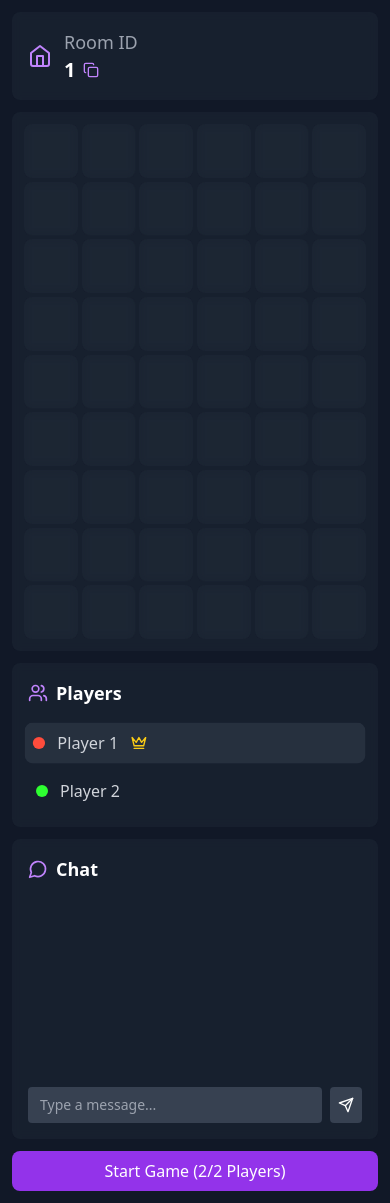
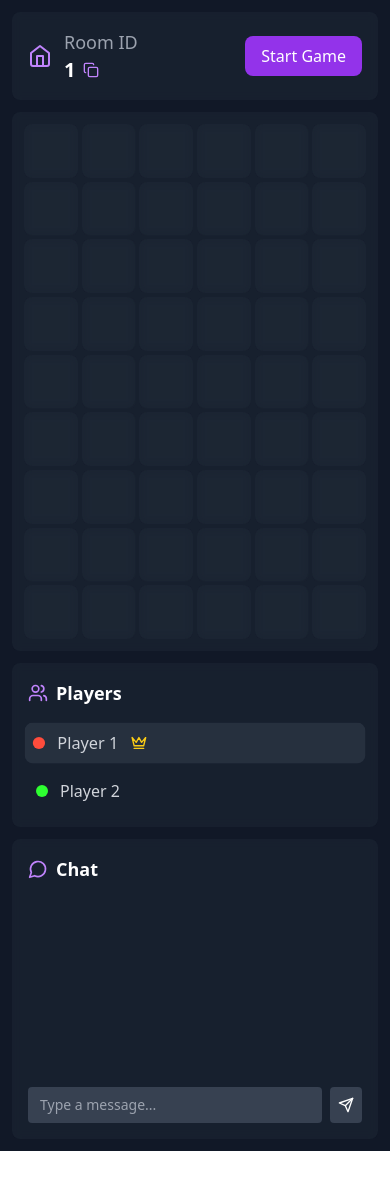
Before and after one commit to zengarv/Chain-Reaction, a React (Vite) app: page /room/1 in a window 390 px wide. After the commit the page ends 1151 px from the top, so only its background shows below. Built offline with nearby package versions, Linux system fonts and the light colour scheme.

Commit message:
Added better placement of Start button for mobile view

```diff
--- a/src/components/GameRoom.tsx
+++ b/src/components/GameRoom.tsx
@@ -170,6 +170,8 @@ const GameRoom: React.FC = () => {
             roomId={roomId || ''}
             playerCount={players.length}
             currentPlayer={currentPlayer}
+            showStartButton={!gameStarted && currentPlayer.isAdmin && players.length >= 2}
+            onStartGame={handleStartGame}
           />
 
           <motion.div className="bg-gray-800/50 backdrop-blur-sm rounded-lg p-3 lg:p-4">
@@ -198,10 +200,10 @@ const GameRoom: React.FC = () => {
 
           {!gameStarted && currentPlayer.isAdmin && (
             <motion.button
-              className="w-full bg-purple-600 text-white py-2 px-4 rounded-lg font-medium
+              className="hidden lg:block w-full bg-purple-600 text-white py-2 px-4 rounded-lg font-medium
                        hover:bg-purple-700 transition-colors disabled:opacity-50 disabled:cursor-not-allowed"
-              whileHover={{ scale: 1.02 }}
-              whileTap={{ scale: 0.98 }}
+              whileHover={{ scale: 1.05 }}
+              whileTap={{ scale: 0.95 }}
               onClick={handleStartGame}
               disabled={players.length < 2}
             >
--- a/src/components/RoomHeader.tsx
+++ b/src/components/RoomHeader.tsx
@@ -8,9 +8,16 @@ interface RoomHeaderProps {
   roomId: string;
   playerCount: number;
   currentPlayer: Player;
+  showStartButton: boolean;
+  onStartGame: () => void;
 }
 
-export const RoomHeader: React.FC<RoomHeaderProps> = ({ roomId, playerCount }) => {
+export const RoomHeader: React.FC<RoomHeaderProps> = ({
+  roomId,
+  playerCount,
+  showStartButton,
+  onStartGame
+}) => {
   const navigate = useNavigate();
   const [copied, setCopied] = useState(false);
 
@@ -26,13 +33,13 @@ export const RoomHeader: React.FC<RoomHeaderProps> = ({ roomId, playerCount }) =
       whileHover={{ scale: 1.01 }}
       transition={{ type: "spring", stiffness: 300 }}
     >
-      <div className="flex items-center justify-between">
+      <div className="flex items-center justify-between flex-wrap gap-4">
         <div className="flex items-center space-x-3">
           <motion.div
             whileHover={{ rotate: 15, scale: 1.1 }}
             transition={{ type: "spring", stiffness: 400 }}
           >
-            <Home className="w-6 h-6 text-purple-400"
+            <Home className="w-6 h-6 text-purple-400 cursor-pointer"
                 onClick={() => navigate('/')}
             />
           </motion.div>
@@ -55,6 +62,19 @@ export const RoomHeader: React.FC<RoomHeaderProps> = ({ roomId, playerCount }) =
           </div>
         </div>
 
+        <div className="flex items-center gap-4 ml-auto">
+          {showStartButton && (
+            <motion.button
+              className="lg:hidden bg-purple-600 text-white py-2 px-4 rounded-lg font-medium
+                       hover:bg-purple-700 transition-colors"
+              whileHover={{ scale: 1.05 }}
+              whileTap={{ scale: 0.95 }}
+              onClick={onStartGame}
+            >
+              Start Game
+            </motion.button>
+          )}
+
           <motion.div
             className="hidden md:flex items-center space-x-2 bg-gray-700/50 px-3 py-1 rounded-full"
             whileHover={{ scale: 1.05 }}
@@ -65,6 +85,7 @@ export const RoomHeader: React.FC<RoomHeaderProps> = ({ roomId, playerCount }) =
             </span>
           </motion.div>
         </div>
+      </div>
     </motion.div>
   );
 };
```
Lines whose indentation alone changed are shown as unchanged.
